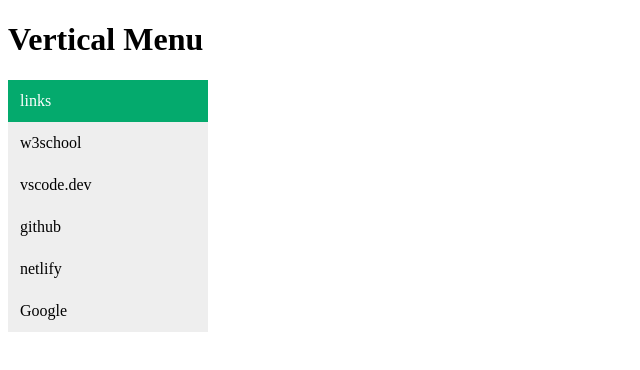
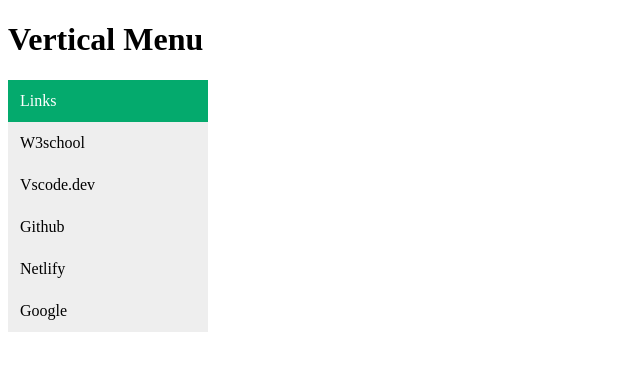
Before and after one commit to Iasmin000/menuVertical, a plain HTML site: page index.html in a window 1280 px wide. Shown: the full height of the page, 0-640 px from the left. Drawn offline with Linux system fonts and the light colour scheme.

Commit message:
modifiquei index.html

```diff
--- a/index.html
+++ b/index.html
@@ -23,11 +23,11 @@
         <h1>Vertical Menu</h1>
 
         <div class="vertical-menu">
-          <a href="#" class="active">links</a>
-          <a href="https://www.w3schools.com/html/default.asp">w3school</a>
-          <a href="https://vscode.dev/">vscode.dev</a>
-          <a href="https://github.com/">github</a>
-          <a href="https://app.netlify.com/">netlify</a>
+          <a href="#" class="active">Links</a>
+          <a href="https://www.w3schools.com/html/default.asp">W3school</a>
+          <a href="https://vscode.dev/">Vscode.dev</a>
+          <a href="https://github.com/">Github</a>
+          <a href="https://app.netlify.com/">Netlify</a>
           <a href="https://google.com/">Google</a>
         </div>
 
```
